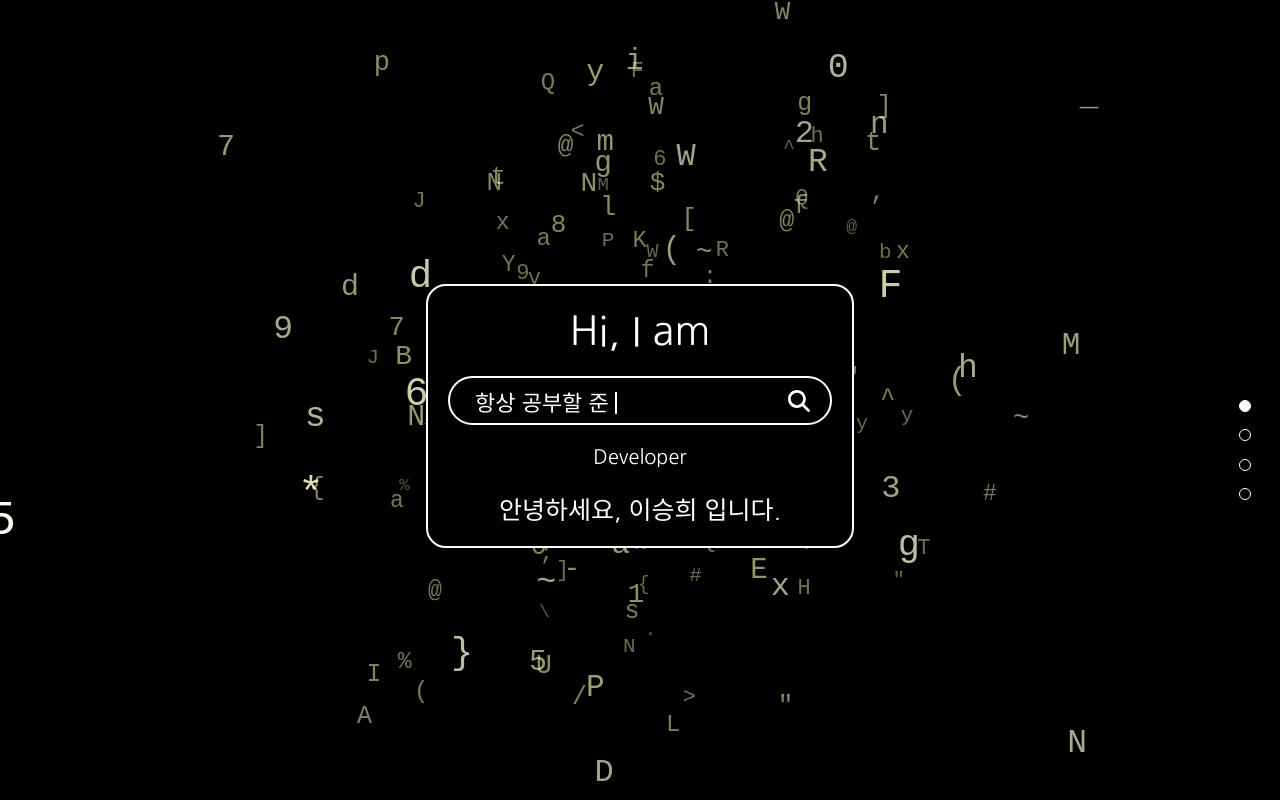
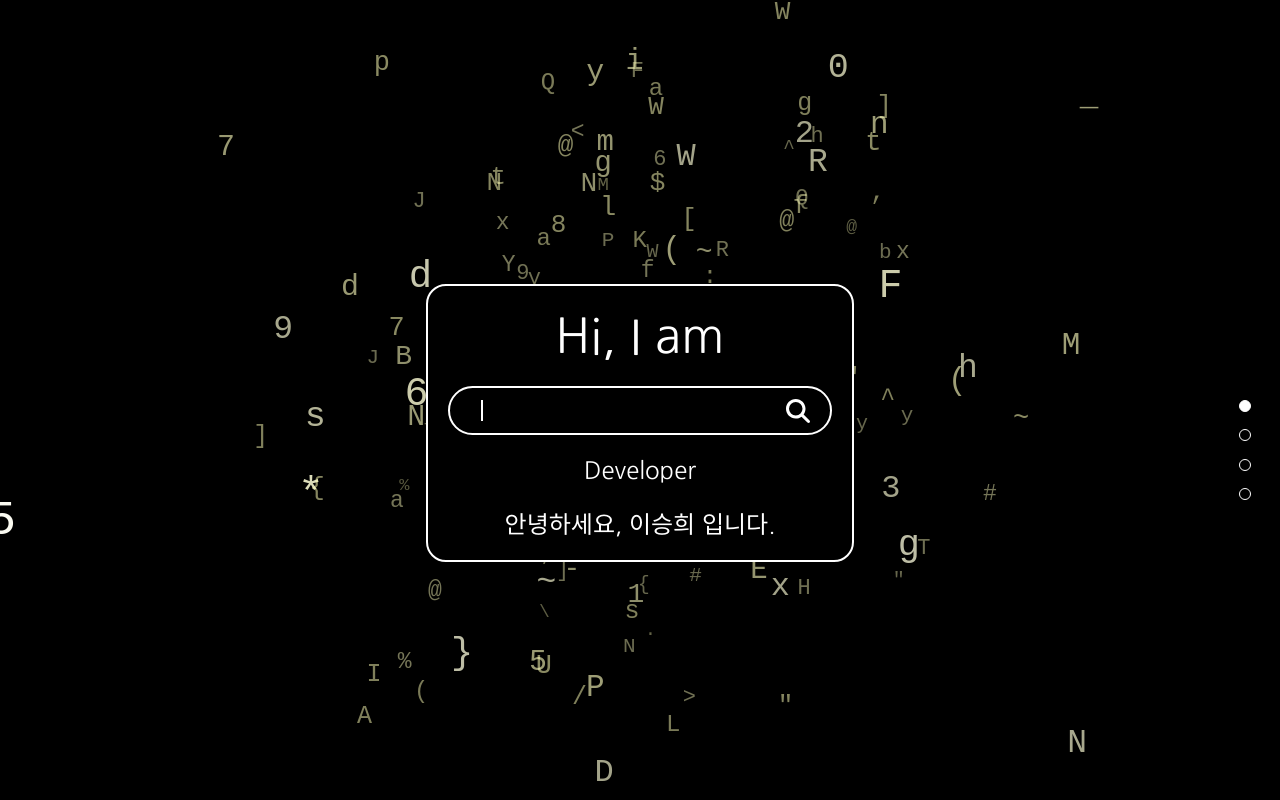
Before and after one commit to Judyy22/hello_my_name_is, a React (Create React App) app: page / in a window 1280 px wide. Built offline with nearby package versions, Linux system fonts and the light colour scheme.

Commit message:
글씨크기 변경

```diff
--- a/src/components/Home/Hello.css
+++ b/src/components/Home/Hello.css
@@ -6,7 +6,7 @@
     bottom: 65vh;
 }
 .textbox {
-    width: 30%;
+    width: 30vw;
     background-color: black;
     border: 2px solid white;
     border-radius: 20px;
@@ -16,7 +16,7 @@
 .first-textbox {
     display: flex;
     justify-content: center;
-    font-size: 40px;
+    font-size: 3em;
     padding-bottom: 20px;
 }
 .randomBox {
@@ -31,10 +31,10 @@
 }
 .glassicon {
     margin: 15px;
-    font-size: 22px;
+    font-size: 1.5em;
 }
 .randomText {
-    font-size: 22px;
+    font-size: 1.3em;
     position: relative;
     left: 20px;
 }
@@ -56,14 +56,14 @@
 }
 
 .developer {
-    font-size: 20px;
+    font-size: 1.5em;
     display: flex;
     justify-content: center;
     padding: 20px;
 }
 
 .name {
-    font-size: 25px;
+    font-size: 1.5em;
     display: flex;
     justify-content: center;
 }
--- a/src/components/Home/Hello.js
+++ b/src/components/Home/Hello.js
@@ -6,7 +6,6 @@ import "./Hello.css";
 const textArray = [
     "끊임없이 성장하는",
     "신뢰할 수 있는",
-    "항상 공부할 준비가 되어있는",
     "포기를 모르는",
     "언제나 도전하는",
 ];
```
